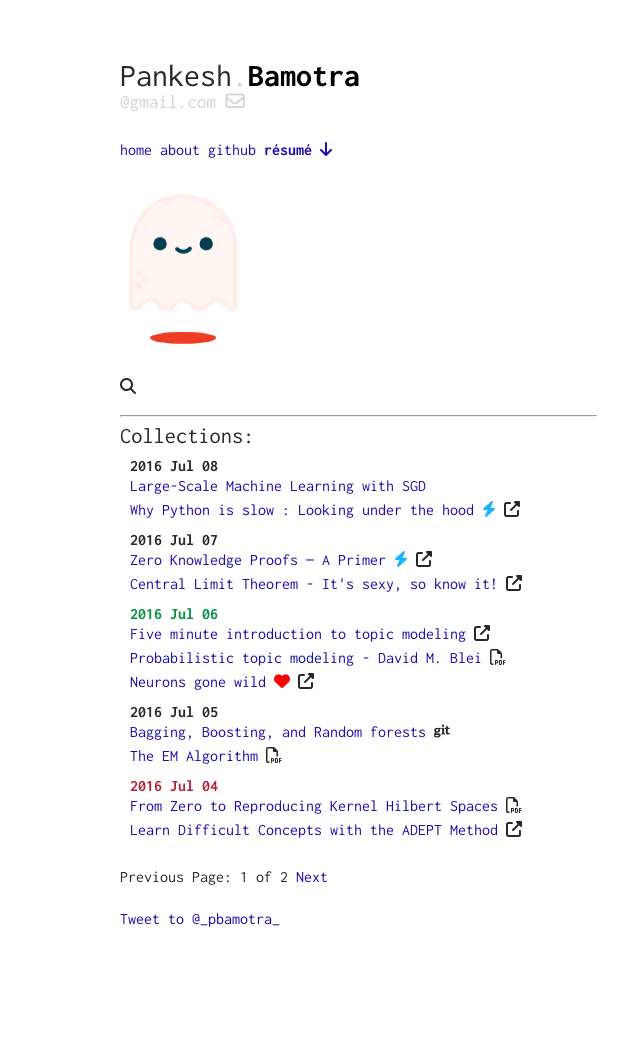
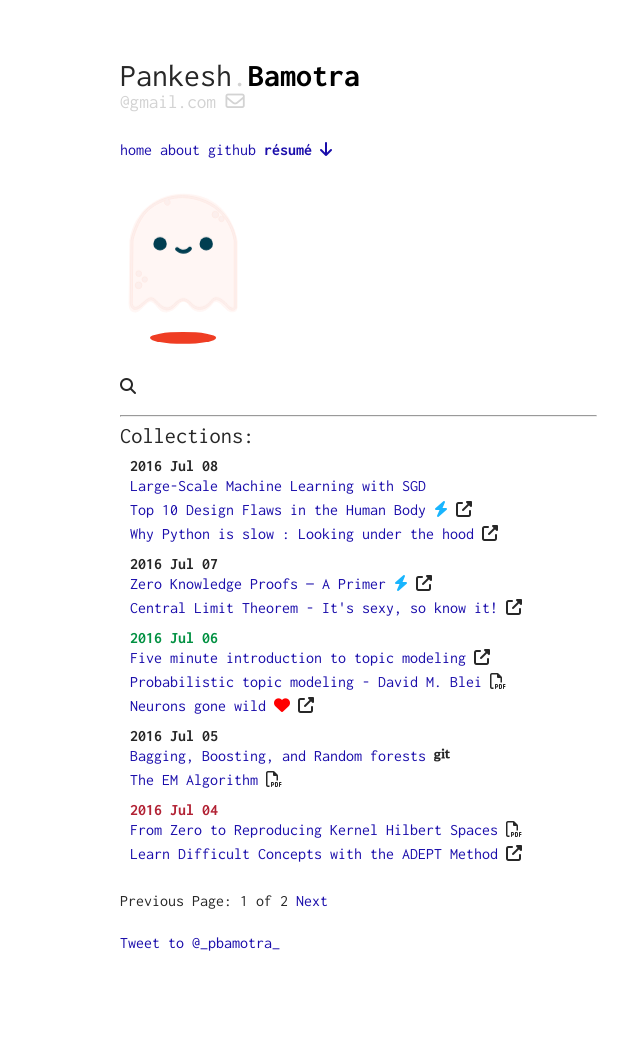
Before and after one commit to pbamotra/sciontist, a Jekyll site: the page built from index.html, in a window 1280 px wide. Shown: the whole page, without its empty margins (220-860 px from the left). Built offline with Jekyll 4.4.1, drawn with Linux system fonts in a browser that asks for light colours; nearby versions of some CDN libraries; a script that is not in the unit is left out; the list of posts is cut into pages by our own code; comment, search, counter and statistics services are not loaded; before the commit the page ends 1017 px from its top, so only the background shows below that.

Commit message:
Jul 8: 3: http://nautil.us/issue/24/Error/top-10-design-flaws-in-the-human-body

```diff
--- a/_posts/2016-07-08-large-scale-ml-with-sgd.md
+++ b/_posts/2016-07-08-large-scale-ml-with-sgd.md
@@ -4,10 +4,13 @@ type: both
 tag: paper, ml
 title: Large-Scale Machine Learning with SGD
 _url:
+  - title: Top 10 Design Flaws in the Human Body
+    type: fa-external-link
+    uri: http://nautil.us/issue/24/Error/top-10-design-flaws-in-the-human-body
+    heart: <span style="color:#19B5FE" title="Fascinating stuff"><i class="fa fa-bolt" aria-hidden="true"></i></span>
   - title: Why Python is slow &#58; Looking under the hood
     type: fa-external-link
     uri: https://jakevdp.github.io/blog/2014/05/09/why-python-is-slow/
-    heart: <span style="color:#19B5FE" title="Fascinating stuff"><i class="fa fa-bolt" aria-hidden="true"></i></span>
 ---
 Link to paper: [L´eon Bottou, Large-Scale Machine Learning with SGD](http://leon.bottou.org/publications/pdf/compstat-2010.pdf) <i class="fa fa-file-pdf-o" aria-hidden="true"></i>
 <br />
```
